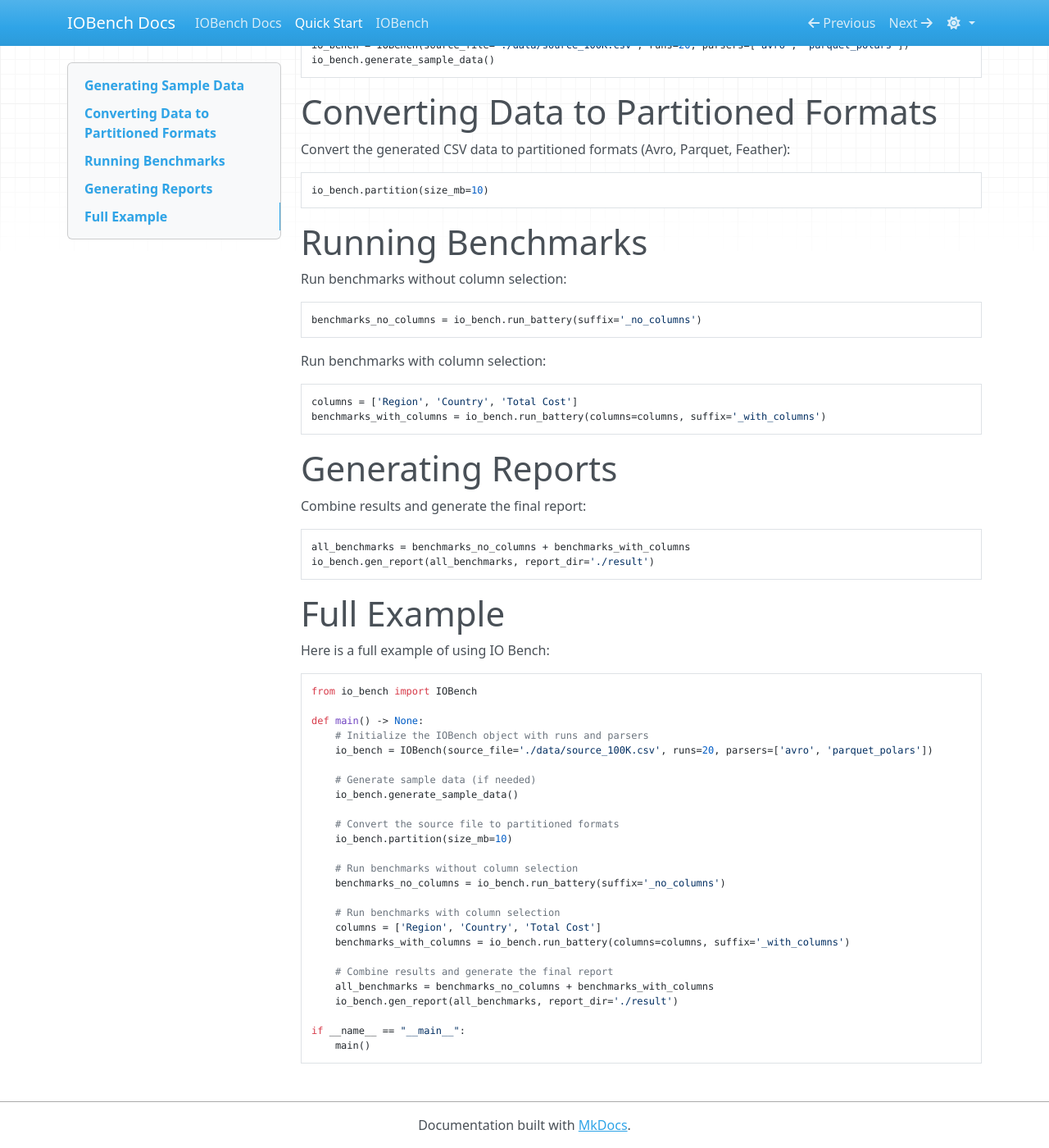
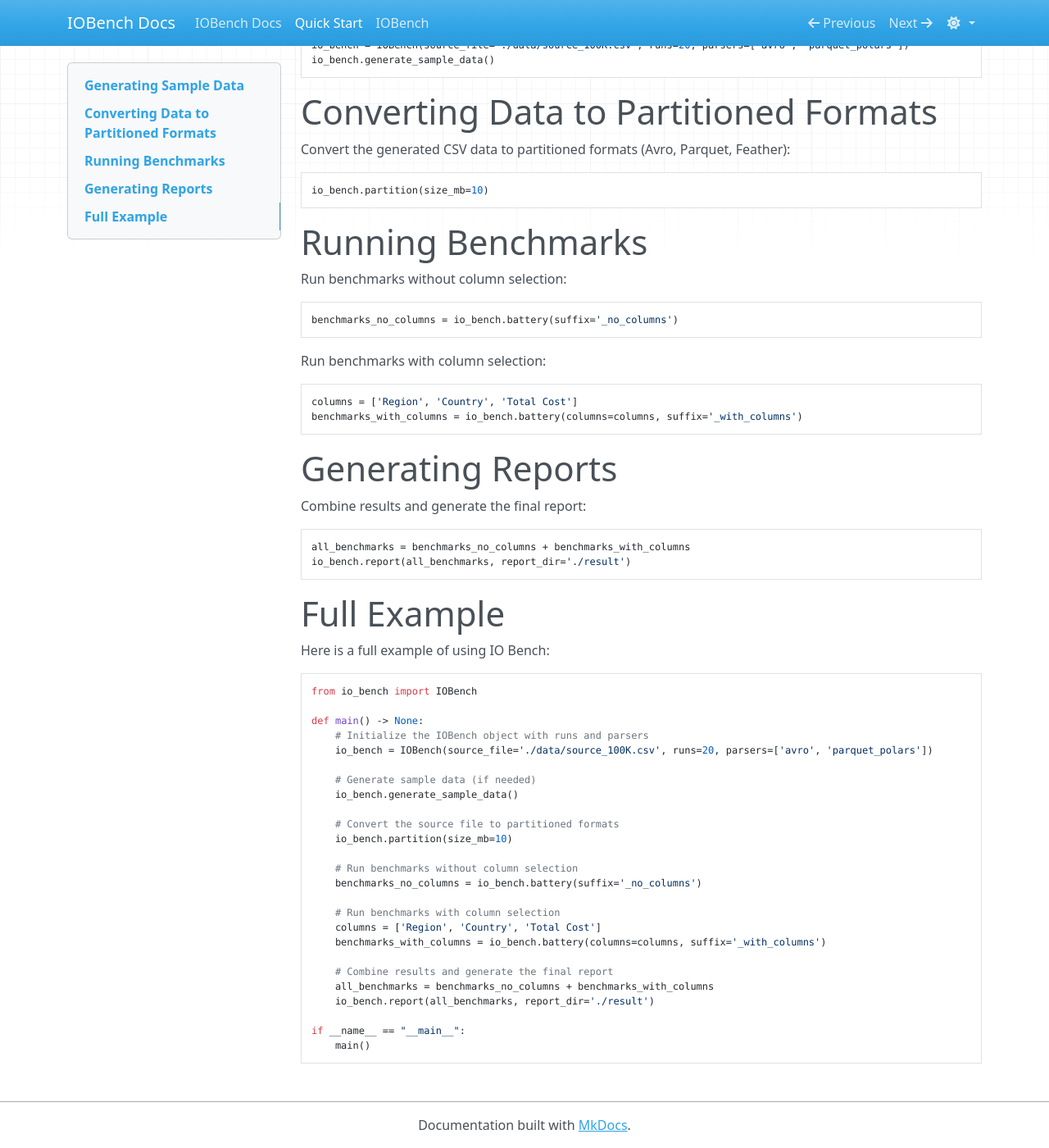
Before and after one commit to aastopher/io_bench, an MkDocs documentation site: the page built from docs/quick_start.md, in a window 1280 px wide and 1400 px high, scrolled down 201 px. Shown: the whole window at 82% size. Built offline with MkDocs 1.6.1, drawn with Linux system fonts in a browser that asks for light colours; nearby versions of some CDN libraries.

Commit message:
clean up

````diff
--- a/docs/quick_start.md
+++ b/docs/quick_start.md
@@ -16,20 +16,20 @@ io_bench.partition(size_mb=10)
 # Running Benchmarks
 Run benchmarks without column selection:
 ```python
-benchmarks_no_columns = io_bench.run_battery(suffix='_no_columns')
+benchmarks_no_columns = io_bench.battery(suffix='_no_columns')
 ```
 
 Run benchmarks with column selection:
 ```python
 columns = ['Region', 'Country', 'Total Cost']
-benchmarks_with_columns = io_bench.run_battery(columns=columns, suffix='_with_columns')
+benchmarks_with_columns = io_bench.battery(columns=columns, suffix='_with_columns')
 ```
 
 # Generating Reports
 Combine results and generate the final report:
 ```python
 all_benchmarks = benchmarks_no_columns + benchmarks_with_columns
-io_bench.gen_report(all_benchmarks, report_dir='./result')
+io_bench.report(all_benchmarks, report_dir='./result')
 ```
 
 # Full Example
@@ -49,15 +49,15 @@ def main() -> None:
     io_bench.partition(size_mb=10)
 
     # Run benchmarks without column selection
-    benchmarks_no_columns = io_bench.run_battery(suffix='_no_columns')
+    benchmarks_no_columns = io_bench.battery(suffix='_no_columns')
 
     # Run benchmarks with column selection
     columns = ['Region', 'Country', 'Total Cost']
-    benchmarks_with_columns = io_bench.run_battery(columns=columns, suffix='_with_columns')
+    benchmarks_with_columns = io_bench.battery(columns=columns, suffix='_with_columns')
 
     # Combine results and generate the final report
     all_benchmarks = benchmarks_no_columns + benchmarks_with_columns
-    io_bench.gen_report(all_benchmarks, report_dir='./result')
+    io_bench.report(all_benchmarks, report_dir='./result')
 
 if __name__ == "__main__":
     main()
````
Also changed, not shown: README.md (+6 -6 lines), main.py (+5 -5 lines), 3 other files.
